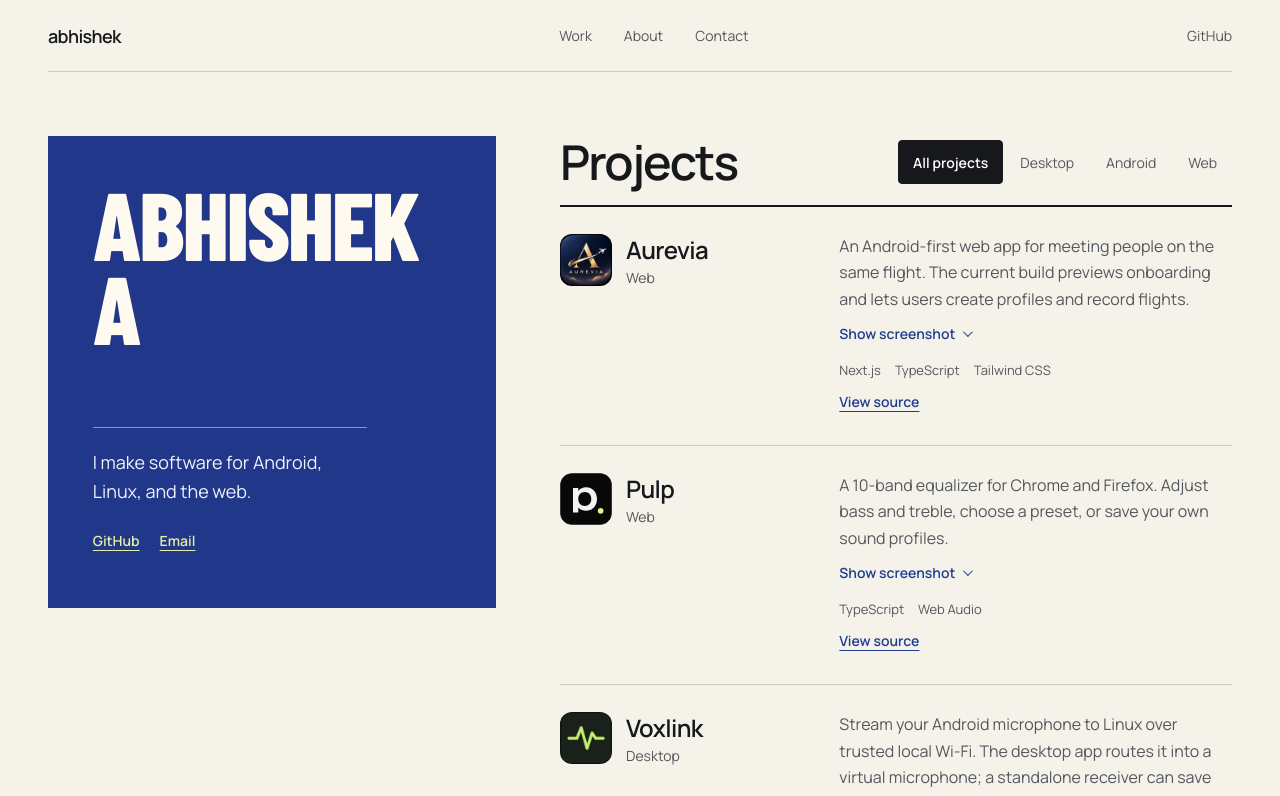
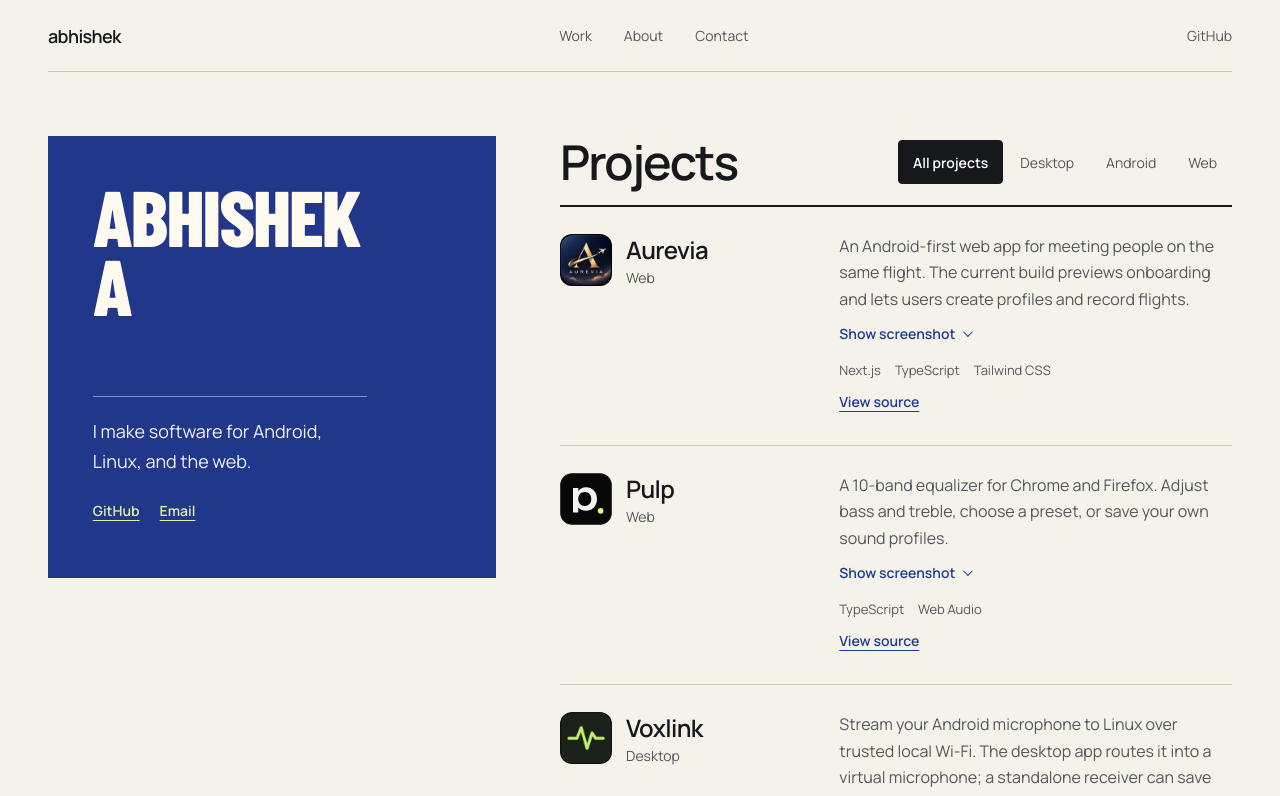
Before and after one commit to mrduhlol/abhishek-a2, a React (Vite) app: page / in a window 1280 px wide. Shown: the top 796 px of the page. Built offline with nearby package versions, Linux system fonts and the light colour scheme.

Commit message:
Fit oversized lettering to its panel on tablets

```diff
--- a/src/portfolio.css
+++ b/src/portfolio.css
@@ -51,6 +51,7 @@ p { line-height: 1.65; }
 .intro {
   position: sticky;
   top: 2rem;
+  container-type: inline-size;
   align-self: start;
   padding: clamp(1.5rem, 3.5vw, 3.5rem);
   background: #213789;
@@ -58,7 +59,7 @@ p { line-height: 1.65; }
 }
 .intro h1 {
   max-width: 6ch;
-  font: 800 clamp(4rem, 8vw, 6rem)/.88 'Barlow Condensed', sans-serif;
+  font: 800 min(22cqi, 6rem)/.88 'Barlow Condensed', sans-serif;
   letter-spacing: -.025em;
   text-transform: uppercase;
 }
```
